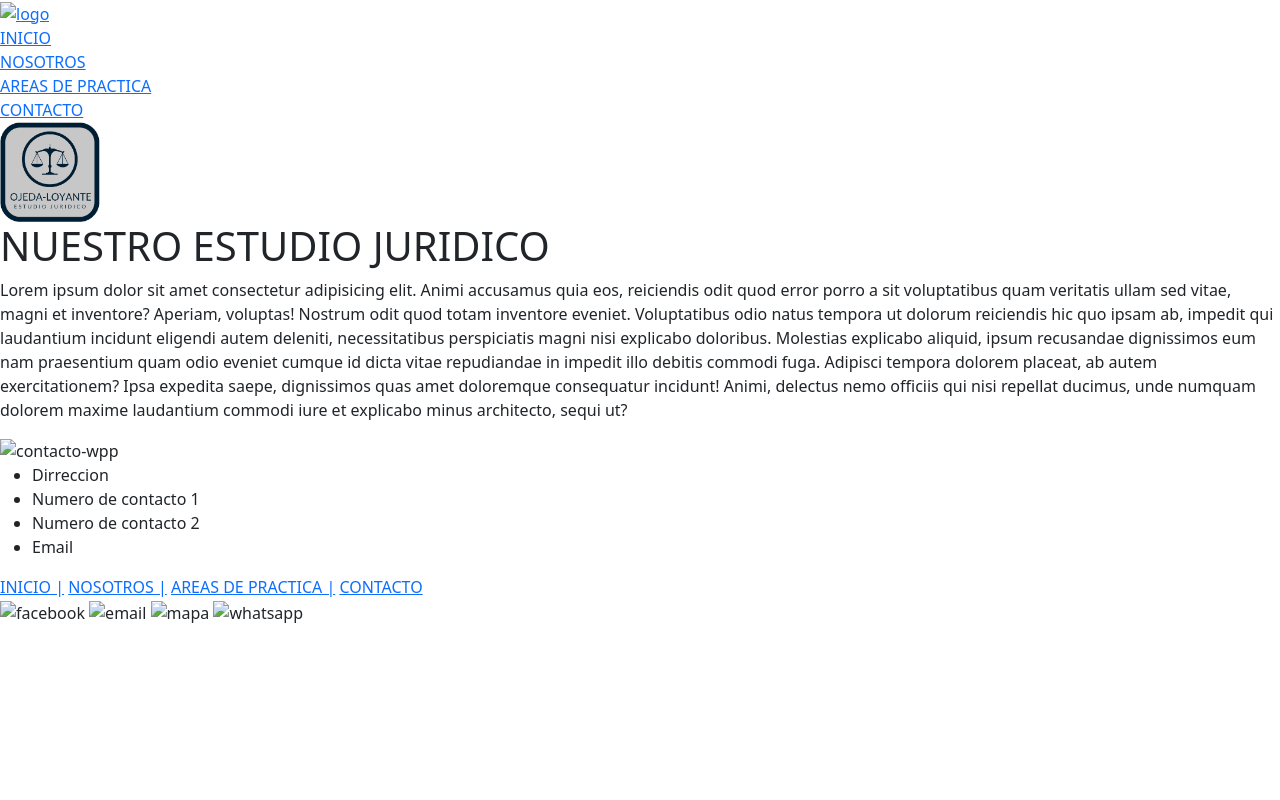
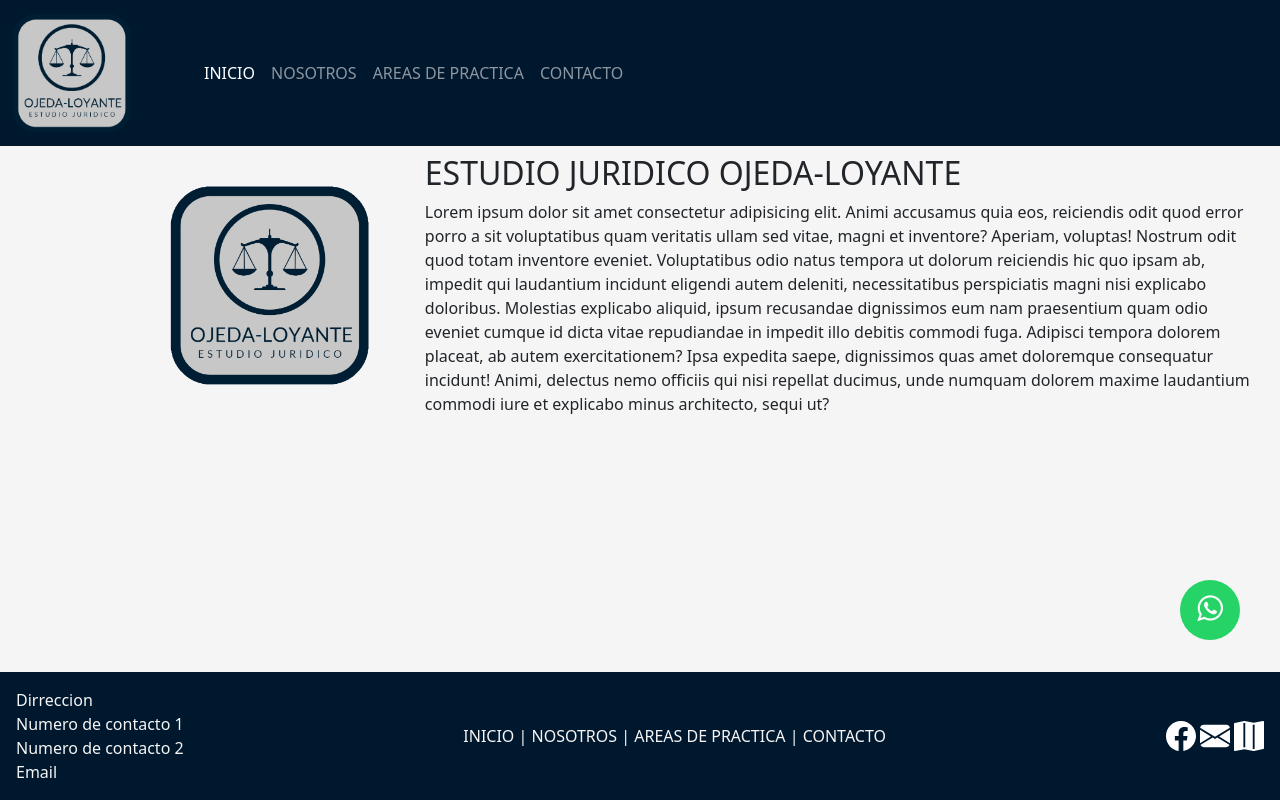
Before and after one commit to ojedaclaudio/proyecto-bs, a plain HTML site: page index.html in a window 1280 px wide. Drawn offline with Linux system fonts and the light colour scheme.

Commit message:
version 1.5

```diff
--- a/css/estilos.css
+++ b/css/estilos.css
@@ -0,0 +1,55 @@
+.lista-propia{
+    list-style-type: none;
+    margin: 0;
+    padding: 0;
+    color: whitesmoke;
+}
+.bg-color-propio{
+    background-color: #00182E;
+}
+.enlace-propio{
+    text-decoration: none;
+    color: whitesmoke;
+}
+.enlace-propio:hover{
+    color: rgb(205, 218, 247);
+    font-size: 110%;
+}
+.bg-main-propio{
+    background-color: whitesmoke;
+}
+body{
+    margin: 0;
+    padding: 0;
+    width: 100%;
+    height: 100vh;
+    background-color: whitesmoke;
+}
+footer{
+    width: 100%;
+}
+.p-main{
+    max-height: 100%;
+    padding: 0 1% 0 10%;
+}
+.aside-propia{
+    right: 0;
+    height: 100%;
+}
+.whatsapp {
+    position:fixed;
+    width:60px;
+    height:60px;
+    bottom:20%;
+    right:40px;
+    background-color:#25d366;
+    color:#FFF;
+    border-radius:50px;
+    text-align:center;
+    font-size:30px;
+    z-index:100;
+  }
+
+.whatsapp-icon {
+    margin-top:13px;
+}
--- a/index.html
+++ b/index.html
@@ -8,30 +8,48 @@
     <link rel="stylesheet" href="css/bootstrap.css">
     <!-- CSS PROPIO -->
     <link rel="stylesheet" href="css/estilos.css">
+    <!-- WPP ICON -->
+    <link rel="stylesheet" href="https://stackpath.bootstrapcdn.com/font-awesome/4.7.0/css/font-awesome.min.css">
     <!-- FAVICON -->
+    <link rel="shortcut icon" href="assets/icons/faviconf.ico" type="image/x-icon">
+    <link rel="icon" href="assets/icons/faviconf.ico" type="image/x-icon">
     <title>Inicio | Estudio Juridico</title>
 </head>
-<body>
+<body class="d-flex flex-column min-vh-100">
     <header>
-        <div>
-            <a title="Inicio" href="index.html"><img id="logo" src="assets/logo3.png" alt="logo"></a>
+        <nav class="navbar navbar-expand-md navbar-dark sticky-top bg-color-propio">
+            <div class="container-fluid bg-color-propio">
+              <a class="navbar-brand" href="index.html"><img src="assets/icons/logo3.png" alt="logo" width="120"></a>
+              <button class="navbar-toggler" type="button" data-bs-toggle="collapse" data-bs-target="#navbarCollapse" aria-controls="navbarCollapse" aria-expanded="false" aria-label="Toggle navigation">
+                <span class="navbar-toggler-icon"></span>
+              </button>
+              <div class="collapse navbar-collapse ms-5" id="navbarCollapse">
+                <ul class="navbar-nav me-auto mb-2 mb-md-0">
+                  <li class="nav-item">
+                    <a class="nav-link active" aria-current="page" href="index.html">INICIO</a>
+                  </li>
+                  <li class="nav-item">
+                    <a class="nav-link" href="views/nosotros.html">NOSOTROS</a>
+                  </li>
+                  <li class="nav-item">
+                    <a class="nav-link" href="views/areas.html">AREAS DE PRACTICA</a>
+                  </li>
+                  <li class="nav-item">
+                    <a class="nav-link" href="views/contacto.html">CONTACTO</a>
+                  </li>
+                </ul>
               </div>
-        <nav>
-            <div><a href="index.html">INICIO</a></div>
-            <div><a href="views/nosotros.html">NOSOTROS</a></div>
-            <div><a href="views/areas.html">AREAS DE PRACTICA</a></div>
-            <div><a href="views/contacto.html">CONTACTO</a></div>
+            </div>
           </nav>
     </header>
-    <main> <!-- CONTENIDO SOLO DE RELLENO -->
-        <div></div><!-- IMG RELLENO -->
-        <section>
-            <article>
-                <div>
-                    <img src="assets/icons/logo3.png" alt="" width="100px">
+    <main class="py-2 p-main"> <!-- CONTENIDO SOLO DE RELLENO -->
+        <section class="container-fluid bg-main-propio">
+            <article class="row d-flex justify-content-around">
+                <div class="col-xxl-2 col-xl-3 d-flex align-items-center justify-content-center pb-3">
+                    <img class="" src="assets/icons/logo3.png" alt="" width="200px">
                 </div>
-                <div>
-                    <h1>NUESTRO ESTUDIO JURIDICO</h1>
+                <div class="col-xxl-10 col-xl-9">
+                    <h1 class="h2">ESTUDIO JURIDICO OJEDA-LOYANTE</h1>
                     <p>Lorem ipsum dolor sit amet consectetur adipisicing elit. Animi accusamus quia eos, reiciendis odit quod error porro a sit voluptatibus quam veritatis ullam sed vitae, magni et inventore? Aperiam, voluptas!
                     Nostrum odit quod totam inventore eveniet. Voluptatibus odio natus tempora ut dolorum reiciendis hic quo ipsam ab, impedit qui laudantium incidunt eligendi autem deleniti, necessitatibus perspiciatis magni nisi explicabo doloribus.
                     Molestias explicabo aliquid, ipsum recusandae dignissimos eum nam praesentium quam odio eveniet cumque id dicta vitae repudiandae in impedit illo debitis commodi fuga. Adipisci tempora dolorem placeat, ab autem exercitationem?
@@ -39,27 +57,65 @@
                     </p>
             </article>
         </section>
-        <img class="icono-wpp" src="assets/wpp2.png" alt="contacto-wpp" width="100px">
+        <a href="https://wa.me/5211234567890?text=Me%20gustaría%20saber%20el%20precio%20del%20coche" class="whatsapp" target="_blank"> <i class="fa fa-whatsapp whatsapp-icon"></i></a>
     </main>
-    <footer>
-        <ul><!-- Informacion para contactarnos -->
+    <!-- <aside>
+        <img class="" src="assets/img/wpp2.png" alt="contacto-wpp" width="50px">
+    </aside> -->
+    <footer class="bg-color-propio py-3 px-3 mt-auto">
+        <div class="justify-content-between d-flex flex-wrap align-items-center">
+            <div>
+            <ul class="lista-propia">
                 <li>Dirreccion</li>
                 <li>Numero de contacto 1</li>
                 <li>Numero de contacto 2</li>
                 <li>Email</li>
             </ul>
-        <div> <!-- sub menu en el footer -->
-            <a href="index.html">INICIO |</a>
-            <a href="views/nosotros.html">NOSOTROS |</a>
-            <a href="views/areas.html">AREAS DE PRACTICA |</a>
-            <a href="views/contacto.html">CONTACTO</a>
             </div>
-        <div> <!-- mas formas de contacto  -->
-            <img src="assets/facebook.png" alt="facebook">
-            <img src="assets/email.png" alt="email">
-            <img src="assets/maps.png" alt="mapa">
-            <img src="assets/wpp.png" alt="whatsapp">
+            <div>
+                <a class="enlace-propio" href="index.html">INICIO |</a>
+                <a class="enlace-propio" href="views/nosotros.html">NOSOTROS |</a>
+                <a class="enlace-propio" href="views/areas.html">AREAS DE PRACTICA |</a>
+                <a class="enlace-propio" href="views/contacto.html">CONTACTO</a>
+            </div>
+            <div>
+                <svg xmlns="http://www.w3.org/2000/svg" width="30" height="30" fill="white" class="bi bi-facebook" viewBox="0 0 16 16">
+                    <path d="M16 8.049c0-4.446-3.582-8.05-8-8.05C3.58 0-.002 3.603-.002 8.05c0 4.017 2.926 7.347 6.75 7.951v-5.625h-2.03V8.05H6.75V6.275c0-2.017 1.195-3.131 3.022-3.131.876 0 1.791.157 1.791.157v1.98h-1.009c-.993 0-1.303.621-1.303 1.258v1.51h2.218l-.354 2.326H9.25V16c3.824-.604 6.75-3.934 6.75-7.951z"/>
+                  </svg>
+                  <svg xmlns="http://www.w3.org/2000/svg" width="30" height="30" fill="white" class="bi bi-envelope-fill" viewBox="0 0 16 16">
+                    <path d="M.05 3.555A2 2 0 0 1 2 2h12a2 2 0 0 1 1.95 1.555L8 8.414.05 3.555ZM0 4.697v7.104l5.803-3.558L0 4.697ZM6.761 8.83l-6.57 4.027A2 2 0 0 0 2 14h12a2 2 0 0 0 1.808-1.144l-6.57-4.027L8 9.586l-1.239-.757Zm3.436-.586L16 11.801V4.697l-5.803 3.546Z"/>
+                  </svg>
+                  <svg xmlns="http://www.w3.org/2000/svg" width="30" height="30" fill="white" class="bi bi-map-fill" viewBox="0 0 16 16">
+                    <path fill-rule="evenodd" d="M16 .5a.5.5 0 0 0-.598-.49L10.5.99 5.598.01a.5.5 0 0 0-.196 0l-5 1A.5.5 0 0 0 0 1.5v14a.5.5 0 0 0 .598.49l4.902-.98 4.902.98a.502.502 0 0 0 .196 0l5-1A.5.5 0 0 0 16 14.5V.5zM5 14.09V1.11l.5-.1.5.1v12.98l-.402-.08a.498.498 0 0 0-.196 0L5 14.09zm5 .8V1.91l.402.08a.5.5 0 0 0 .196 0L11 1.91v12.98l-.5.1-.5-.1z"/>
+                  </svg>
+            </div>
         </div>
     </footer>
+    <script src="js/bootstrap.js"></script>
 </body>
 </html>
+
+ <!-- <div class="container">
+        <footer class="d-flex flex-wrap justify-content-between align-items-center py-3 my-4 border-top">
+            <ul class="nav flex-column">
+                <li class="nav-item mb-1">Dirreccion</li>
+                <li class="nav-item mb-1">Numero de contacto</li>
+                <li class="nav-item mb-1">Numero de contacto</li>
+                <li class="nav-item mb-1">Email</li>
+            </ul>
+
+            <ul class="nav justify-content-center border-bottom pb-3 mb-3">
+                <li class="nav-item"><a href="#" class="nav-link px-2 text-muted">Home</a></li>
+                <li class="nav-item"><a href="#" class="nav-link px-2 text-muted">Features</a></li>
+                <li class="nav-item"><a href="#" class="nav-link px-2 text-muted">Pricing</a></li>
+                <li class="nav-item"><a href="#" class="nav-link px-2 text-muted">FAQs</a></li>
+                <li class="nav-item"><a href="#" class="nav-link px-2 text-muted">About</a></li>
+              </ul>
+
+            <ul class="nav col-md-4 justify-content-end list-unstyled d-flex">
+                <li class="ms-3"><a class="text-muted" href="#"><svg class="bi" width="24" height="24"><use xlink:href="#twitter"/></svg></a></li>
+                <li class="ms-3"><a class="text-muted" href="#"><svg class="bi" width="24" height="24"><use xlink:href="#instagram"/></svg></a></li>
+                <li class="ms-3"><a class="text-muted" href="#"><svg class="bi" width="24" height="24"><use xlink:href="#facebook"/></svg></a></li>
+            </ul>
+        </footer>
+    </div>     -->
```
Also changed, not shown: assets/icons/faviconf.ico (added). Lines whose indentation alone changed are shown as unchanged.
